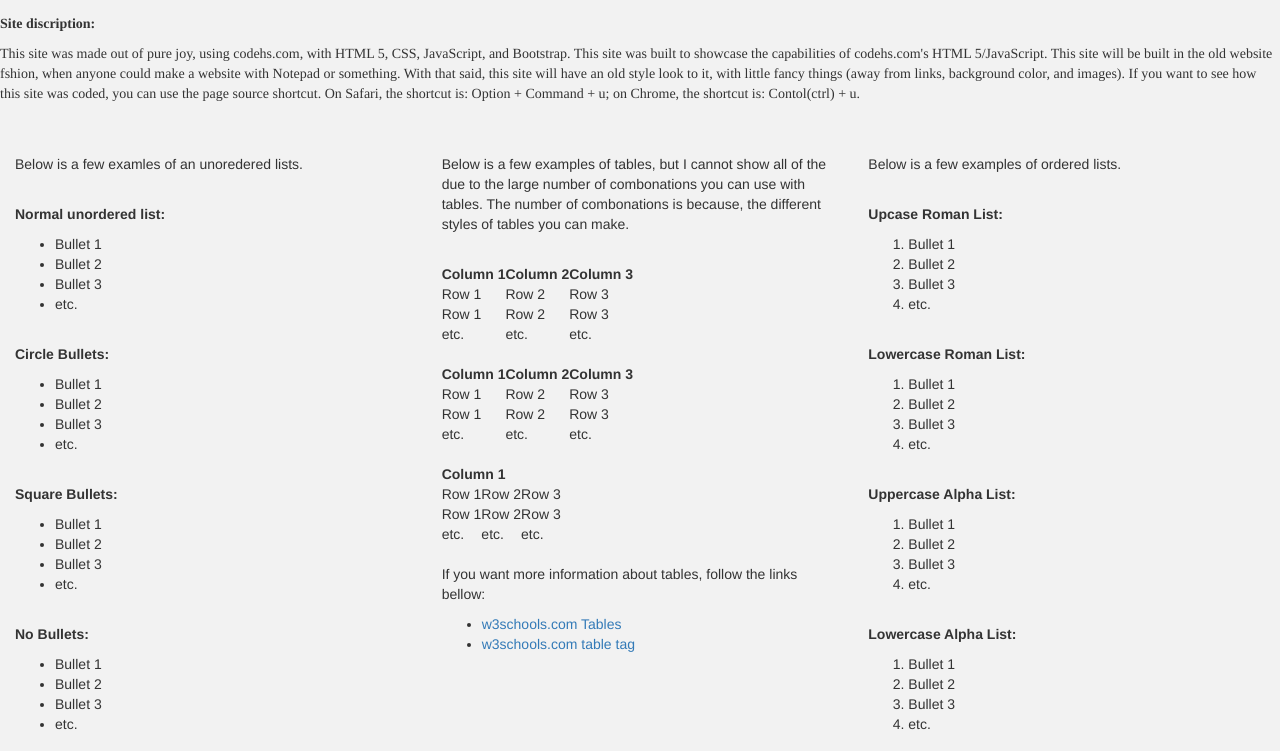
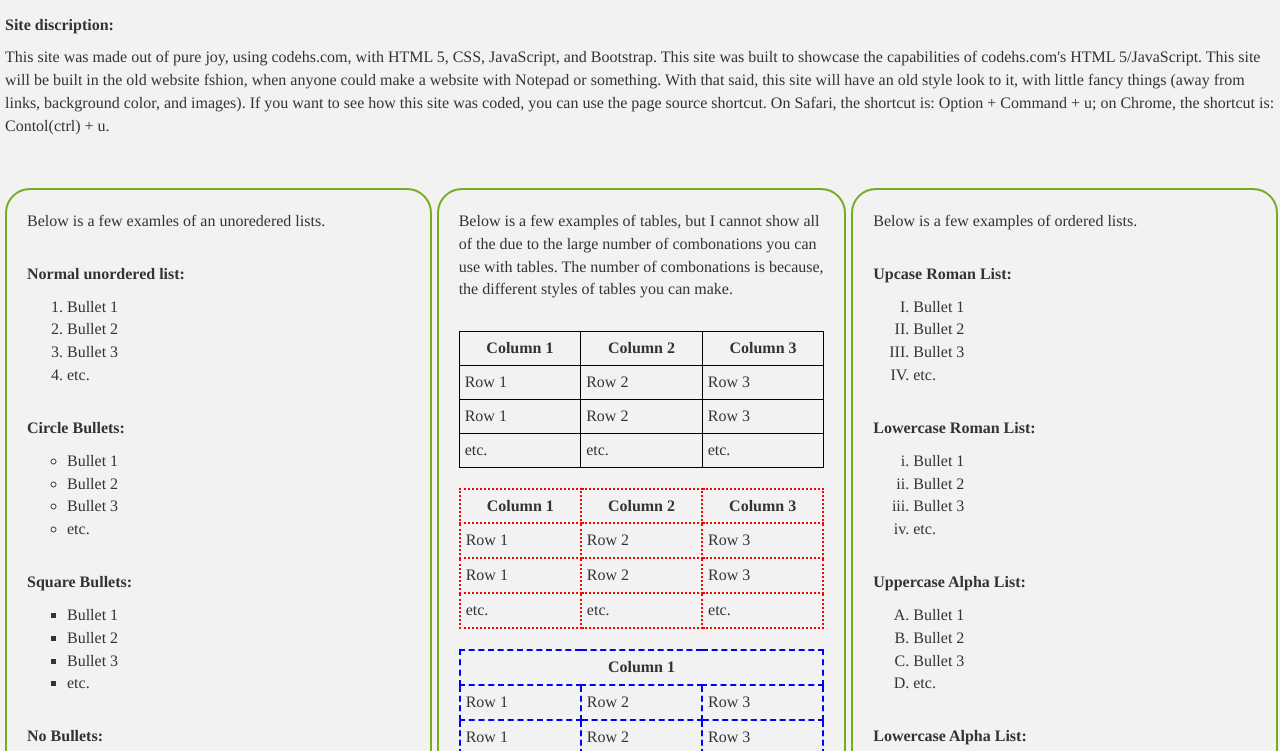
Before and after one commit to 12LightningFlash12/HTML_Stuff, a plain HTML site: page index.html in a window 1280 px wide. Shown: the part 76-827 px from the top of the page. Drawn offline with nearby package versions, Linux system fonts and the light colour scheme.

Commit message:
Update styles.css

```diff
--- a/styles.css
+++ b/styles.css
@@ -1,36 +1,51 @@
 .header1{
     text-decoration: underline;
     text-align: center;
+    font-family: Times;
 }
 
 .par1{
+    margin-left: 5px;
     font-weight: bold;
-    font-family:Times;
-    font-size: 16;
 }
 
 .par2{
-    font-family: Times;
-    font-size: 16;
+    margin-left: 5px;
 }
 
 .bd{
     background-color: #f2f2f2;
 }
 
-.box {
-    border-radius: 25px;
-    border: 2px solid #73AD21;
-    padding: 20px;
-    width: 200px;
-    height: 150px;
-}
-
 .lihead{
     font-weight: bold;
 }
 
-.board{
+.boardl{
+    margin-left: 5px;
+    margin-bottom: 10px;
+
+    border-radius: 25px;
+    border: 2px solid #73AD21;
+    padding: 20px;
+}
+
+.boardm{
+    margin-left: 5px;
+    margin-top: 0px;
+    margin-bottom: 10px;
+    margin-right: 5px;
+
+    width: 32%;
+
+    border-radius: 25px;
+    border: 2px solid #73AD21;
+    padding: 20px;
+}
+
+.boardr{
+    margin-bottom: 10px;
+
     border-radius: 25px;
     border: 2px solid #73AD21;
     padding: 20px;
@@ -39,3 +54,82 @@
 .pad{
     padding: 5px;
 }
+
+ul.a{
+    list-style-type: fill;
+}
+
+ul.b{
+    list-style-type: circle;
+}
+
+ul.c{
+    list-style-type: square;
+}
+
+ul.d{
+    list-style-type: none;
+}
+
+ol.e{
+    list-style-type: upper-roman;
+}
+
+ol.f{
+    list-style-type: lower-roman;
+}
+
+ol.g{
+    list-style-type: upper-alpha;
+}
+
+ol.h{
+    list-style-type: lower-alpha;
+}
+
+.text{
+    font-family: Times;
+    font-size: 16px;
+}
+
+.ftext{
+    text-align: center;
+    font-family: Times;
+    font-size: 16px;
+}
+
+table.taba{
+    width: 100%;
+    border-spacing: 5px;
+}
+
+th{
+    text-align: center;
+}
+
+.aa{
+    border: 1px solid #000000;
+    padding: 5px;
+}
+
+table.tabb{
+    width: 100%;
+}
+
+.bb{
+    border: 2px dotted #ff0000;
+    padding: 5px;
+}
+
+table.tabc{
+    width: 100%;
+}
+
+.cc{
+    border: 2px dashed #0000ff;
+    padding: 5px;
+}
+
+.div1{
+    padding-top: 10px;
+}
```
